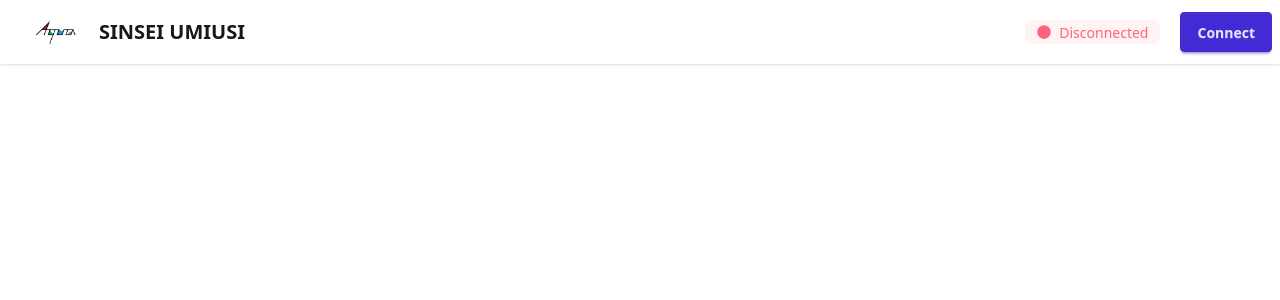
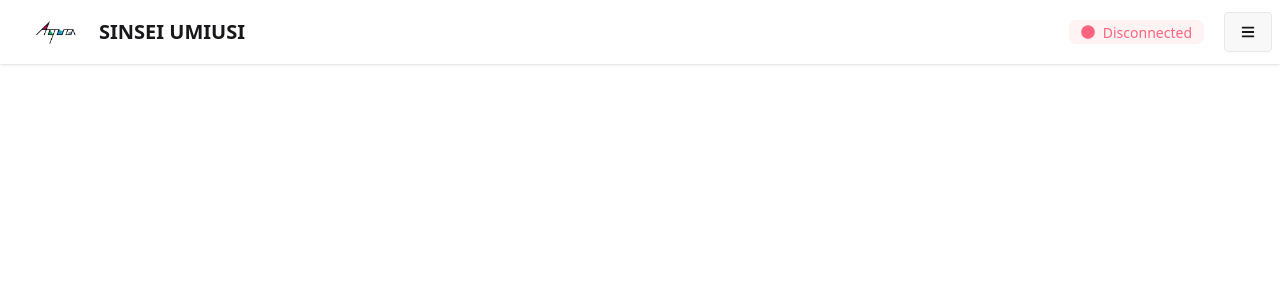
Before and after one commit to rogy-AquaLab/sinsei_UMIUSI_ui, a React (Vite) app: page / in a window 1280 px wide. Shown: the top 300 px of the page. Built offline with nearby package versions, Linux system fonts and the light colour scheme; what react-ts-gamepads would draw is missing.

Commit message:
feat(navbar): ボタンを並べる用のメニューを追加

```diff
--- a/src/components/NavBar.tsx
+++ b/src/components/NavBar.tsx
@@ -1,5 +1,33 @@
-import ConnectionStatus from './ConnectionStatus'
-import ConnectButton from './ConnectButton'
+import RosConnectionStatus from './RosConnectionStatus'
+import RosConnectButton from './RosConnectButton'
+import { FaBars } from 'react-icons/fa'
+
+const DropdownMenu = () => {
+  return (
+    <div className="dropdown dropdown-end">
+      <button tabIndex={0} className="btn">
+        <FaBars />
+      </button>
+      <ul
+        tabIndex={-1}
+        className="menu dropdown-content bg-base-100 rounded-box z-1 mt-3 w-52 p-2 shadow"
+      >
+        <li>
+          <h2 className="menu-title">rosbridge</h2>
+          <ul>
+            <li>
+              <RosConnectButton />
+            </li>
+          </ul>
+          <h2 className="menu-title">Others</h2>
+          <ul>
+            <li>...</li>
+          </ul>
+        </li>
+      </ul>
+    </div>
+  )
+}
 
 const NavBar = () => {
   return (
@@ -16,8 +44,8 @@ const NavBar = () => {
       </div>
       <div className="navbar-end">
         <div className="flex items-center gap-5">
-          <ConnectionStatus />
-          <ConnectButton />
+          <RosConnectionStatus />
+          <DropdownMenu />
         </div>
       </div>
     </div>
--- a/src/components/ConnectButton.tsx
+++ b/src/components/RosConnectButton.tsx
@@ -1,7 +1,7 @@
 import { useContext } from 'react'
 import { RosContext } from '../RosProvider'
 
-const ConnectButton = () => {
+const RosConnectButton = () => {
   const { connectionState, connect, disconnect } = useContext(RosContext)
 
   let handleClick: () => void, label: string, tone: string
@@ -9,25 +9,25 @@ const ConnectButton = () => {
     case 'disconnected':
       handleClick = connect
       label = 'Connect'
-      tone = 'btn-primary'
+      tone = 'text-primary'
       break
     case 'connecting':
       handleClick = disconnect
       label = 'Cancel'
-      tone = 'btn-warning'
+      tone = 'text-warning'
       break
     case 'connected':
       handleClick = disconnect
       label = 'Disconnect'
-      tone = 'btn-error'
+      tone = 'text-error'
       break
   }
 
   return (
-    <button className={`btn ${tone}`} onClick={handleClick}>
+    <a className={tone} onClick={handleClick}>
       {label}
-    </button>
+    </a>
   )
 }
 
-export default ConnectButton
+export default RosConnectButton
--- a/src/components/ConnectionStatus.tsx
+++ b/src/components/RosConnectionStatus.tsx
@@ -2,7 +2,7 @@ import { useContext } from 'react'
 import { FaCircle } from 'react-icons/fa'
 import { RosContext } from '../RosProvider'
 
-const ConnectionStatus = () => {
+const RosConnectionStatus = () => {
   const { connectionState } = useContext(RosContext)
 
   let label: string, tone: string
@@ -37,4 +37,4 @@ const ConnectionStatus = () => {
   )
 }
 
-export default ConnectionStatus
+export default RosConnectionStatus
```
